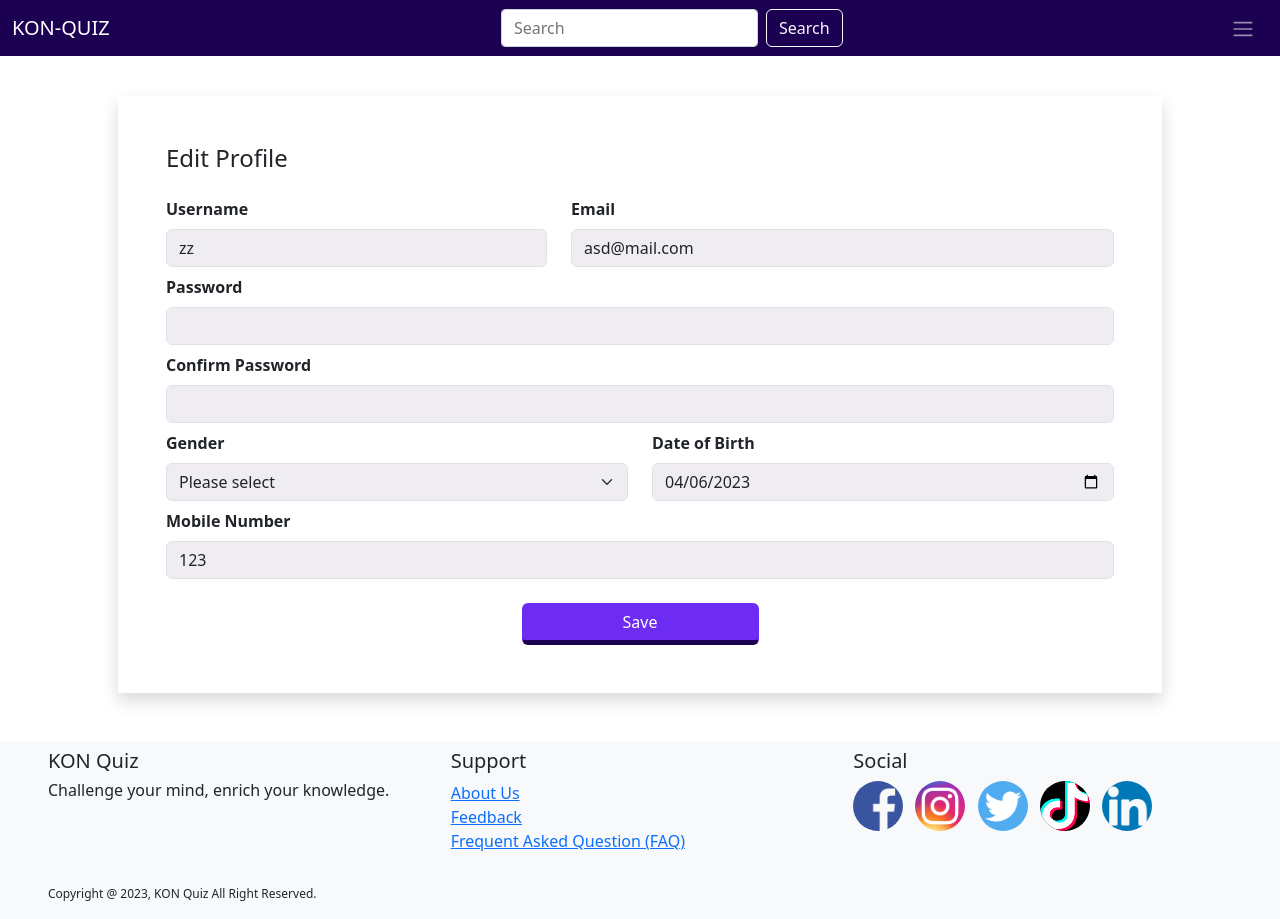
After one commit to Zhen-Zhi/FWDD-KON-Quiz, a PHP site: page /edit_profile2.php in a window 1280 px wide. The commit adds this page. Run offline with PHP 8.4, Linux system fonts and the light colour scheme; a user stored in the database is signed in; data comes from the database, SQL or seed files in the repository; data that the repository does not hold is empty.

Commit message:
edit profile

```diff
--- a/auth.php
+++ b/auth.php
@@ -44,6 +44,7 @@
         $password = mysqli_real_escape_string($con, $_POST['password_1']);
         $DOB = mysqli_real_escape_string($con, $_POST['DOB']);
         $Tel = mysqli_real_escape_string($con, $_POST['mobile_number']);
+        $Gender = mysqli_real_escape_string($con, $_POST['gender']);
 
         $type = "";
 
@@ -63,7 +64,7 @@
             }
         } else {
             // Insert new user
-            $query = "INSERT INTO user (Username, Email, Password, DOB, Tel) VALUES ('$username', '$email', '$password', '$DOB', '$Tel')";
+            $query = "INSERT INTO user (Username, Email, Password, DOB, Tel, Gender) VALUES ('$username', '$email', '$password', '$DOB', '$Tel', '$Gender')";
             if (mysqli_query($con, $query)) {
                 $response = "Success";
                 $message = "Account has been created successfully";
--- /dev/null
+++ b/edit_profile2.php
@@ -0,0 +1,193 @@
+<?php
+    include('session.php');
+    include("conn.php");
+    $id = $_SESSION['id'];
+    $sql = "SELECT * FROM user WHERE ID = $id";
+    $result = mysqli_query($con, $sql);
+?>
+<!DOCTYPE html>
+<html>
+    <head>
+        <title>KON Quiz - Edit profile</title>
+    </head>
+
+    <body>
+        <br><br>
+        <div class="container pt-5 px-5 mx-auto">
+            <div class="shadow p-5">
+            <?php while($row = mysqli_fetch_array($result)) { ?>
+            <form action="" method="POST" class="needs-validation">
+                <div class="row">
+                    <div class="d-flex justify-content-between align-items-center mb-3">
+                        <h4 class="text-right">Edit Profile</h4>
+                    </div>
+                    <div class="col-md-5 mx-auto">
+                        <label for="" class="form-label">Username</label>
+                        <input id="username" class="form-control" type="text" name="username" value="<?php echo $row['Username']?>" oninput="validateName()">
+                        <div class="invalid-feedback">
+                        </div>
+                    </div>
+                    <div class="col-md-7 mx-auto">
+                        <label for="" class="form-label">Email</label>
+                        <input id="email" class="form-control" type="text" name="email" required value="<?php echo $row['Email']?>" oninput="validateEmail()">
+                        <div class="invalid-feedback">
+                        </div>
+                    </div>
+                </div>
+                <div class="col-md mx-auto">
+                    <label for="" class="form-label">Password</label>
+                    <input id="pass1" class="form-control" type="password" name="password_1" oninput="validatePw()">
+                    <div class="invalid-feedback">
+                    </div>
+                </div>
+                <div class="col-md mx-auto">
+                    <label for="" class="form-label">Confirm Password</label>
+                    <input id="pass2" class="form-control" type="password" name="password_2" oninput="validateCPw()">
+                    <div class="invalid-feedback">
+                        Passwords are not the same.
+                    </div>
+                </div>
+                <div class="row">
+                    <div class="col-md mx-auto">
+                        <label for="" class="form-label">Gender</label>
+                        <select class="form-select" name="gender" id="gender">
+                            <option value="">Please select</option>
+                            <option value="Male" <?php if($row['Gender'] == "Male") { ?> selected <?php } ?>>Male</option>
+                            <option value="Female" <?php if($row['Gender'] == "Female") { ?> selected <?php } ?>>Female</option>
+                        </select>
+                        <div class="invalid-feedback">
+                            Please select a gender.
+                        </div>
+                    </div>
+                    <div class="col-md mx-auto">
+                        <label for="" class="form-label">Date of Birth</label>
+                        <input class="form-control" name="DOB" type="date" value="<?php echo $row['DOB']?>">
+                        <div class="invalid-feedback">
+                            Please select a date.
+                        </div>
+                    </div>
+                </div>
+                <div class="col-md mx-auto">
+                    <label for="" class="form-label">Mobile Number</label>
+                    <input class="form-control" name="mobile_number" type="tel" value="<?php echo $row['Tel']?>">
+                    <div class="invalid-feedback">
+                    </div>
+                </div>
+                <div class="col-md-6 mt-2 mx-auto text-center pt-3">
+                    <input type="hidden" name="signup" value="1">
+                    <button class="btn w-50" name="signup" id="save-btn">
+                        Save
+                    </button>
+                </div>
+            </form>
+            <?php
+                };
+                mysqli_close($con);
+            ?>
+        </div>
+        </div>
+    </body>
+    <?php include("footer.php")?>
+
+    <script>
+    function validateCPw(){
+        var pw1 = document.getElementById('pass1');
+        var pw2 = document.getElementById('pass2');
+
+        if(pw1.value != ""){
+            if(pw2.value != ""){
+                if(pw2.value != pw1.value){
+                    $('#pass2').siblings('.invalid-feedback').text('Passwords do not match');
+                    $('#pass2').removeClass('is-valid').addClass('is-invalid');
+                }else{
+                    $('#pass2').removeClass('is-invalid');
+                }
+            }else{
+                $('#pass2').siblings('.invalid-feedback').text('This field is required');
+                $('#pass2').addClass('is-invalid');
+            }
+        }
+    }
+
+    function validateName(){
+        var username = document.getElementById('username');
+
+        if(username.value == "") {
+            $('#username').siblings('.invalid-feedback').text('This field is required');
+            $('#username').removeClass('is-valid').addClass('is-invalid');
+        }else{
+            var namePattern = /^[A-Za-z0-9]{1,25}$/;
+            if (!namePattern.test(username.value)) {
+                $('#username').siblings('.invalid-feedback').html('*Only alphanumeric<br>*Less than 25 alphabet');
+                $('#username').removeClass('is-valid').addClass('is-invalid');
+            }else{
+                $('#username').removeClass('is-invalid');
+            }
+        }
+    }
+
+    function validatePw(){
+        var pw1 = document.getElementById('pass1');
+
+        if(pw1.value == ""){
+            $('#pass1').siblings('.invalid-feedback').text('This field is required');
+            $('#pass1').removeClass('is-valid').addClass('is-invalid');
+        }else{
+            var pwPattern = /^(?=.*[a-zA-Z])(?=.*\d)[A-Za-z0-9_@-]{6,}$/;
+            if (!pwPattern.test(pw1.value)) {
+                $('#pass1').siblings('.invalid-feedback').html('*At least one number, one letter, underscore, "@" symbol, or hyphen<br>*At least 6 characters long');
+                $('#pass1').removeClass('is-valid').addClass('is-invalid');
+            }else{
+                $('#pass1').removeClass('is-invalid');
+            }
+        }
+    }
+
+    function validateEmail(){
+        var email = document.getElementById('email');
+
+        if(email.value == ""){
+            $('#email').siblings('.invalid-feedback').text('This field is required');
+            $('#email').removeClass('is-valid').addClass('is-invalid');
+        }else{
+            var emailRegex = /^\S+@\S+\.\S+$/;
+            if (!emailRegex.test(email.value)) {
+                $('#email').siblings('.invalid-feedback').text('Enter the correct email format');
+                $('#email').removeClass('is-valid').addClass('is-invalid');
+            }else{
+                $('#email').removeClass('is-invalid');
+            }
+        }
+    }
+    </script>
+
+    <style>
+    .form-label{
+        font-weight: bold;
+    }
+
+    .form-control{
+        margin-bottom: 0.5rem;
+    }
+
+    .form-control, .form-select{
+        background-color: rgb(239, 237, 242) !important;
+    }
+
+    #save-btn{
+        background-color: #6E2BF2 !important;
+        border-bottom: 5px solid #1c0052 !important;
+        color: white !important;
+    }
+
+    #save-btn:hover{
+        background-color: #7e42f5 !important;
+        border-bottom: 5px solid #1c0052;
+        color: white;
+    }
+
+    #save-btn-close:focus{
+        box-shadow: none;
+    }
+    </style>
+</html>
--- a/footer.php
+++ b/footer.php
@@ -27,6 +27,7 @@
 <style>
     .footer{
         background-color: #f8f9fa;
+        bottom: 0;
     }
 
     .footer img{
--- a/navigation_guest.php
+++ b/navigation_guest.php
@@ -48,7 +48,7 @@
                         </div>
                     </div>
 
-                    <div class="col-md-6 mt-2 mx-auto text-center">
+                    <div class="col-md-6 mt-2 mx-auto text-center pt-1">
                         <input type="hidden" name="login" value="1">
                         <button class="btn w-50" type="submit" name="login">
                             <div id="login-text">
@@ -139,7 +139,7 @@
                         <div class="invalid-feedback">
                         </div>
                     </div>
-                    <div class="col-md-6 mt-2 mx-auto text-center">
+                    <div class="col-md-6 mt-2 mx-auto text-center pt-1">
                         <input type="hidden" name="signup" value="1">
                         <button class="btn w-50" name="signup">
                             SIGNUP
--- a/navigation_member.php
+++ b/navigation_member.php
@@ -5,7 +5,7 @@
             KON-QUIZ
         </a>
         <form class="d-flex m-0" role="search">
-            <input class="form-control me-2" type="search" placeholder="Search" aria-label="Search" id="search-bar">
+            <input class="me-2" type="search" placeholder="Search" aria-label="Search" id="search-bar">
             <button class="btn btn-outline-light" type="submit" id="search-btn">Search</button>
         </form>
         <div class="btn-group">
@@ -40,12 +40,12 @@
                     </div>
                     <form action="logout.php" method="post">
                     <div class="col-md-6 mt-2 mx-auto text-center">
-                        <button class="w-100 m-1" type="submit" name="" id="modal-btn">
+                        <button class="btn w-100 m-1" type="submit" name="" id="modal-btn">
                             <div id="login-text">
                                 Yes
                             </div>
                         </button>
-                        <button class="w-100 m-1" type="button" name="" data-bs-dismiss="modal" id="modal-btn">
+                        <button class="btn w-100 m-1" type="button" name="" data-bs-dismiss="modal" id="modal-btn">
                             <div id="login-text">
                                 No
                             </div>
@@ -71,6 +71,29 @@
         border-radius: 10% !important;
         outline: none;
         background-color: #6E2BF2 !important;
+    }
+
+    #search-bar {
+        display: block;
+        width: 100%;
+        padding: .375rem .75rem;
+        font-size: 1rem;
+        font-weight: 400;
+        line-height: 1.5;
+        color: #212529;
+        background-color: #fff;
+        background-clip: padding-box;
+        border: 1px solid #ced4da;
+        border-radius: .25rem;
+        transition: border-color .15s ease-in-out,box-shadow .15s ease-in-out;
+    }
+
+    #search-bar:focus {
+        color: #212529;
+        background-color: #fff;
+        border-color: #8C44FC;
+        outline: 0;
+        box-shadow: 0 0 0 .2rem rgba(201, 255, 255, .25);
     }
 
     @media screen and (max-width: 570px) {
```
Also changed, not shown: create_account.php (deleted, +0 -21 lines), login.php (deleted, +0 -125 lines), sign_up.php (deleted, +0 -127 lines), README.md.
